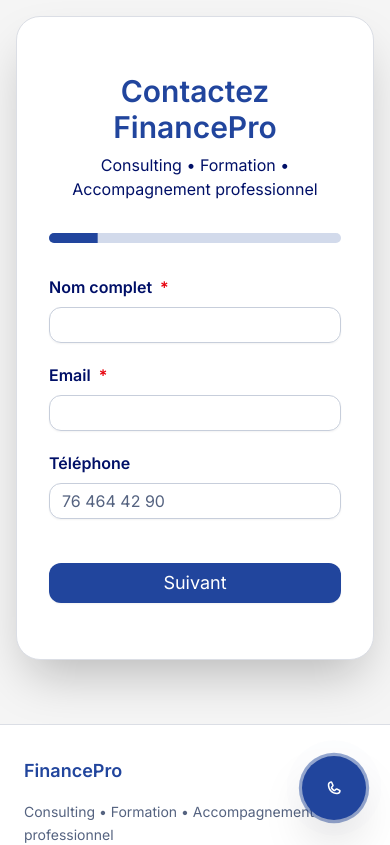
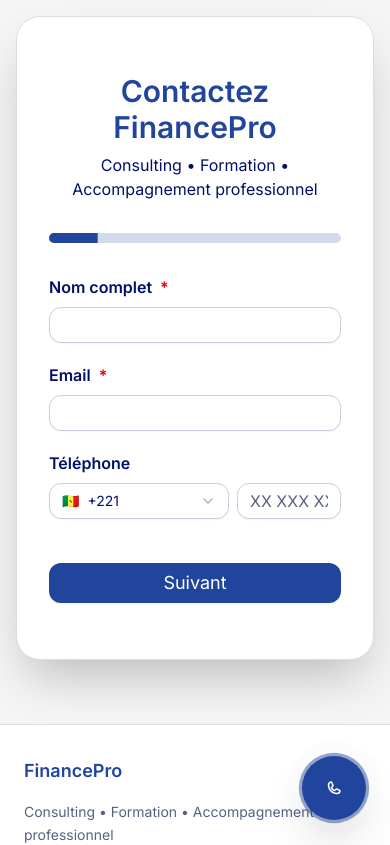
Before and after one commit to Likaz19/financepro-contact-f, a React (Vite) app: page / in a window 390 px wide. Shown: the top 845 px of the page. Built offline with nearby package versions, Linux system fonts and the light colour scheme.

Commit message:
Generated by Spark: Pour le numéro de téléphone, créez une case pour prefixe pays, et reconnaître erreur format numéro

```diff
--- a/src/App.tsx
+++ b/src/App.tsx
@@ -9,6 +9,7 @@ import { Checkbox } from "@/components/ui/checkbox"
 import { Card } from "@/components/ui/card"
 import { Progress } from "@/components/ui/progress"
 import { Alert, AlertDescription } from "@/components/ui/alert"
+import { Select, SelectContent, SelectItem, SelectTrigger, SelectValue } from "@/components/ui/select"
 import { Toaster, toast } from "sonner"
 import { Footer } from "@/components/Footer"
 import { FloatingContactButton } from "@/components/FloatingContactButton"
@@ -16,6 +17,7 @@ import { FloatingContactButton } from "@/components/FloatingContactButton"
 type FormData = {
   name: string
   email: string
+  countryCode: string
   phone: string
   interests: string[]
   services: string[]
@@ -33,7 +35,28 @@ type ValidationErrors = {
   attachments?: string
 }
 
+type CountryCode = {
+  code: string
+  name: string
+  flag: string
+  pattern: RegExp
+  format: string
+}
+
 type SubmissionState = "idle" | "submitting" | "success" | "error"
+
+const COUNTRY_CODES: CountryCode[] = [
+  { code: "+221", name: "Sénégal", flag: "🇸🇳", pattern: /^[0-9]{9}$/, format: "XX XXX XX XX" },
+  { code: "+33", name: "France", flag: "🇫🇷", pattern: /^[0-9]{9}$/, format: "X XX XX XX XX" },
+  { code: "+1", name: "États-Unis/Canada", flag: "🇺🇸", pattern: /^[0-9]{10}$/, format: "XXX XXX XXXX" },
+  { code: "+44", name: "Royaume-Uni", flag: "🇬🇧", pattern: /^[0-9]{10}$/, format: "XXXX XXX XXX" },
+  { code: "+49", name: "Allemagne", flag: "🇩🇪", pattern: /^[0-9]{10,11}$/, format: "XXX XXXXXXX" },
+  { code: "+32", name: "Belgique", flag: "🇧🇪", pattern: /^[0-9]{9}$/, format: "XXX XX XX XX" },
+  { code: "+41", name: "Suisse", flag: "🇨🇭", pattern: /^[0-9]{9}$/, format: "XX XXX XX XX" },
+  { code: "+34", name: "Espagne", flag: "🇪🇸", pattern: /^[0-9]{9}$/, format: "XXX XX XX XX" },
+  { code: "+212", name: "Maroc", flag: "🇲🇦", pattern: /^[0-9]{9}$/, format: "XX XXX XXXX" },
+  { code: "+225", name: "Côte d'Ivoire", flag: "🇨🇮", pattern: /^[0-9]{10}$/, format: "XX XX XX XX XX" },
+]
 
 function App() {
   const [currentStep, setCurrentStep] = useState(0)
@@ -43,6 +66,7 @@ function App() {
   const [formData, setFormData] = useState<FormData>({
     name: "",
     email: "",
+    countryCode: "+221",
     phone: "",
     interests: [],
     services: [],
@@ -68,9 +92,14 @@ function App() {
       }
 
       if (formData.phone.trim()) {
+        const selectedCountry = COUNTRY_CODES.find(c => c.code === formData.countryCode)
         const phoneDigits = formData.phone.replace(/\D/g, "")
-        if (phoneDigits.length < 8 || phoneDigits.length > 15) {
-          newErrors.phone = "Le téléphone doit contenir entre 8 et 15 chiffres"
+
+        if (!selectedCountry) {
+          newErrors.phone = "Veuillez sélectionner un code pays valide"
+        } else if (!selectedCountry.pattern.test(phoneDigits)) {
+          const expectedLength = selectedCountry.pattern.source.match(/\{(\d+)(,\d+)?\}/)?.[1] || "N"
+          newErrors.phone = `Format invalide. Attendu: ${selectedCountry.format} (${phoneDigits.length} chiffres saisis)`
         }
       }
     }
@@ -140,6 +169,7 @@ function App() {
       const formDataToSend = new FormData()
       formDataToSend.append("name", formData.name)
       formDataToSend.append("email", formData.email)
+      formDataToSend.append("countryCode", formData.countryCode)
       formDataToSend.append("phone", formData.phone)
       formDataToSend.append("interests", JSON.stringify(formData.interests))
       formDataToSend.append("services", JSON.stringify(formData.services))
@@ -378,6 +408,28 @@ function App() {
                     <Label htmlFor="phone" className="text-base font-semibold">
                       Téléphone
                     </Label>
+                    <div className="flex gap-2 mt-2">
+                      <Select
+                        value={formData.countryCode}
+                        onValueChange={(value) => {
+                          setFormData({ ...formData, countryCode: value })
+                          if (errors.phone) setErrors({ ...errors, phone: undefined })
+                        }}
+                      >
+                        <SelectTrigger className={`w-[180px] ${errors.phone ? "border-destructive" : ""}`}>
+                          <SelectValue />
+                        </SelectTrigger>
+                        <SelectContent>
+                          {COUNTRY_CODES.map((country) => (
+                            <SelectItem key={country.code} value={country.code}>
+                              <span className="flex items-center gap-2">
+                                <span>{country.flag}</span>
+                                <span>{country.code}</span>
+                              </span>
+                            </SelectItem>
+                          ))}
+                        </SelectContent>
+                      </Select>
                       <Input
                         id="phone"
                         type="tel"
@@ -386,11 +438,17 @@ function App() {
                           updateField("phone", e.target.value)
                           if (errors.phone) setErrors({ ...errors, phone: undefined })
                         }}
-                      placeholder="76 464 42 90"
-                      className={`mt-2 ${errors.phone ? "border-destructive" : ""}`}
+                        placeholder={COUNTRY_CODES.find(c => c.code === formData.countryCode)?.format || "XX XXX XX XX"}
+                        className={`flex-1 ${errors.phone ? "border-destructive" : ""}`}
                       />
+                    </div>
                     {errors.phone && (
                       <p className="text-destructive text-sm mt-1">{errors.phone}</p>
+                    )}
+                    {formData.phone && !errors.phone && (
+                      <p className="text-muted-foreground text-xs mt-1">
+                        Numéro complet: {formData.countryCode} {formData.phone}
+                      </p>
                     )}
                   </div>
 
@@ -783,7 +841,7 @@ function App() {
                       <div className="space-y-1 text-sm">
                         <p><span className="font-medium">Nom:</span> {formData.name}</p>
                         <p><span className="font-medium">Email:</span> {formData.email}</p>
-                        {formData.phone && <p><span className="font-medium">Téléphone:</span> {formData.phone}</p>}
+                        {formData.phone && <p><span className="font-medium">Téléphone:</span> {formData.countryCode} {formData.phone}</p>}
                       </div>
                     </div>
 
```
Lines whose indentation alone changed are shown as unchanged.
